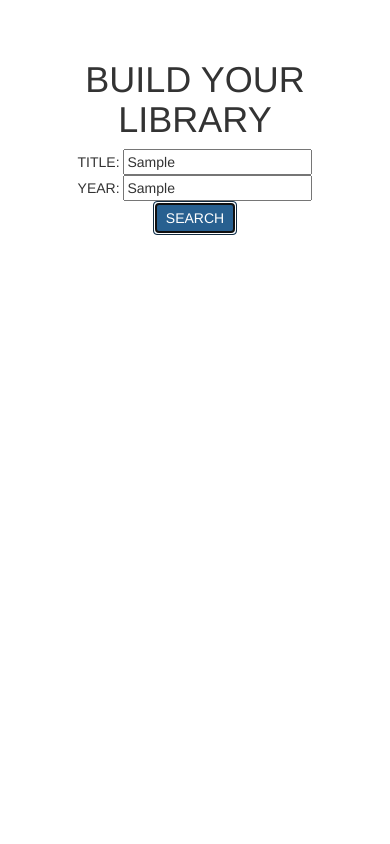
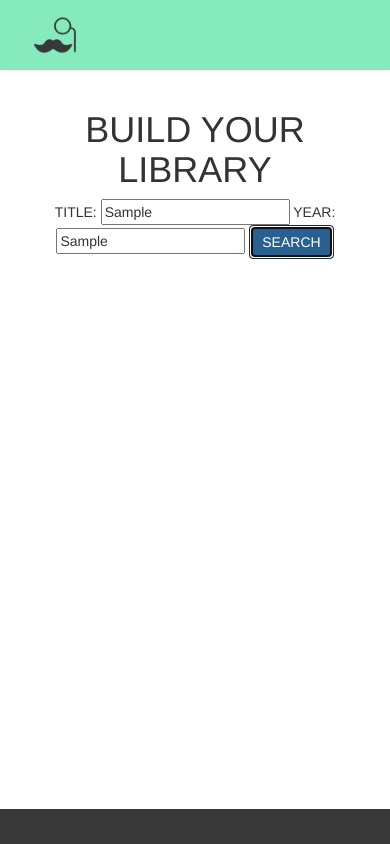
Before and after one commit to matthewgoodwin/apiConnect, a plain HTML site: page index.html in a window 390 px wide. Both pictures are taken after typing "Sample", "Sample" into the empty fields and a click on the button "SEARCH". Drawn offline with nearby package versions, Linux system fonts and the light colour scheme; no server answers.

Commit message:
latest push

```diff
--- a/app.js
+++ b/app.js
@@ -6,6 +6,7 @@ $( document ).ready(function() {
     //alert('searching');
     $("#movie-img").empty(); // clear previous image when researching
     $("#movie-info").empty(); // clears previous data when researching
+$("#movie-year").empty(); // clears year from parameter
     $("#review-form").css("display","none");
     $(".library-wrapper").css("display","none");
     var movie = "http://www.omdbapi.com/?t="+$("#movie-title").val();
--- a/css/style.css
+++ b/css/style.css
@@ -1,11 +1,25 @@
+.navbar-mustash {
+  box-shadow: 0 1px 5px 0 rgba(0,0,0,0.07),0 1px 0 0 rgba(0,0,0,0.03);
+  background: #85EBBC; /*rgb(133, 235, 188);*/
+  transition: all 0.3s ease;
+  display: flex;
+  height: 70px;
+  padding: 0px 30px;
+  align-items: center;
+  justify-content: space-between;
+}
+.navbar-mustash-brand img {
+  width: 50px;
+}
+
 .finder {
   text-align: center;
 }
 
 .library-wrapper {
   display: none;
-  padding: 20px;
-  margin: 20px;
+  padding: 15px;
+  margin: 15px;
   background-color: rgb(244,244,244);
 }
 
@@ -21,7 +35,14 @@
 } /*auto scales the image by setting a max width/height*/
 
 .search-bar-wrapper {
-  margin:20px;
-  padding: 20px;
+  margin:10px;
+  padding: 10px;
   text-align: center
 }
+.footer {
+  background-color: #383838;
+  height: 35px;
+  width: 100%;
+  position: fixed;
+  bottom: 0px;
+}
--- a/index.html
+++ b/index.html
@@ -11,6 +11,11 @@
     <!-- <style>*{border: 1px solid red}</style> -->
 </head>
 <body>
+<div class="navbar-mustash">
+  <a href="/" class="navbar-mustash-brand">
+    <img src="images/logo.png" />
+  </a>
+</div>
 
 <div class="search-bar-wrapper">
 <div class="container">
@@ -19,7 +24,9 @@
       <h1 class="header">BUILD YOUR LIBRARY</h1>
       <div class="form-group">
       <form action="" id="movie-library-form">
+        <!--<label for="title">TITLE</label>-->
         TITLE: <input type="text" placeholder=" *required" id="movie-title">
+        <!--<label for="year">YEAR</label>-->
         YEAR: <input type="text" placeholder=" optional" id="movie-year">
         <button type="submit" class="btn btn-primary" value="Search">SEARCH</button>
       </form><!--end of the form-->
@@ -34,7 +41,7 @@
     <div class="row">
       <div class="col-sm-8"> <!--start of nest div-->
         <div class="row" id="1"><!--start nest row-->
-          <div class="col-sm-6" id="movie-img"></div><!--append from app.js-->
+          <div class="col-sm-6 col-xs-12" id="movie-img"></div><!--append from app.js-->
 
         <div class="col-sm-6"><!--start of 2nd nested row-->
           <div class="row" id="movie-info"></div><!--end of second row id="movie-info"-->
@@ -44,27 +51,28 @@
       </div> <!--end of 1st nest col-8-->
 
       <div class="col-sm-4"><!--right side of DOM, review movie-->
-        <form id="review-form" action="">
+        <form id="review-form" action="/bookshelf" method="POST">
+        <!--<input type="hidden" name="title" value="<%= %>"> hidden field needed to pass the imdb data-->
           <div class="form-group">
             <label for="review">REVIEW</label>
-            <textarea rows= "4" type="text" class="form-control" id="review"></textarea>
+            <textarea rows= "4" type="text" class="form-control" id="review" name="description"></textarea>
           </div><!--end of form group-->
           <div class="form-group">
             <label for="rating">RATING</label>
-            <input type="text" class="form-control" id="rating" placeholder="e.g., 4.7">
+            <input type="text" class="form-control" id="rating" placeholder="e.g., 4.7" name="rating">
           </div>
           <div class="form-group">
             <label for="tags">TAGS</label>
-            <input type="text" class="form-control" id="tags" placeholder="e.g,, #datenight">
+            <input type="text" class="form-control" id="tags" placeholder="e.g,, #datenight" name="tags">
           </div><!--end of form-group-->
-          <button type="submit" class="btn btn-primary">Add to Shelf</button>
+          <button type="submit" class="btn btn-primary">Add to Shelf and Share</button>
         </form>
       </div><!--end of the right side of dom col-sm-4-->
 
     </div><!--end of imdb movie row div-->
   </div><!--end of 2nd continer-->
 </div><!--end of library-wrapper-->
-
+<footer class="footer"></footer>
 
 <script src="https://ajax.googleapis.com/ajax/libs/jquery/3.1.1/jquery.min.js"></script>
 <script src="app.js"></script>
```
Also changed, not shown: images/LOGO.png (added).
